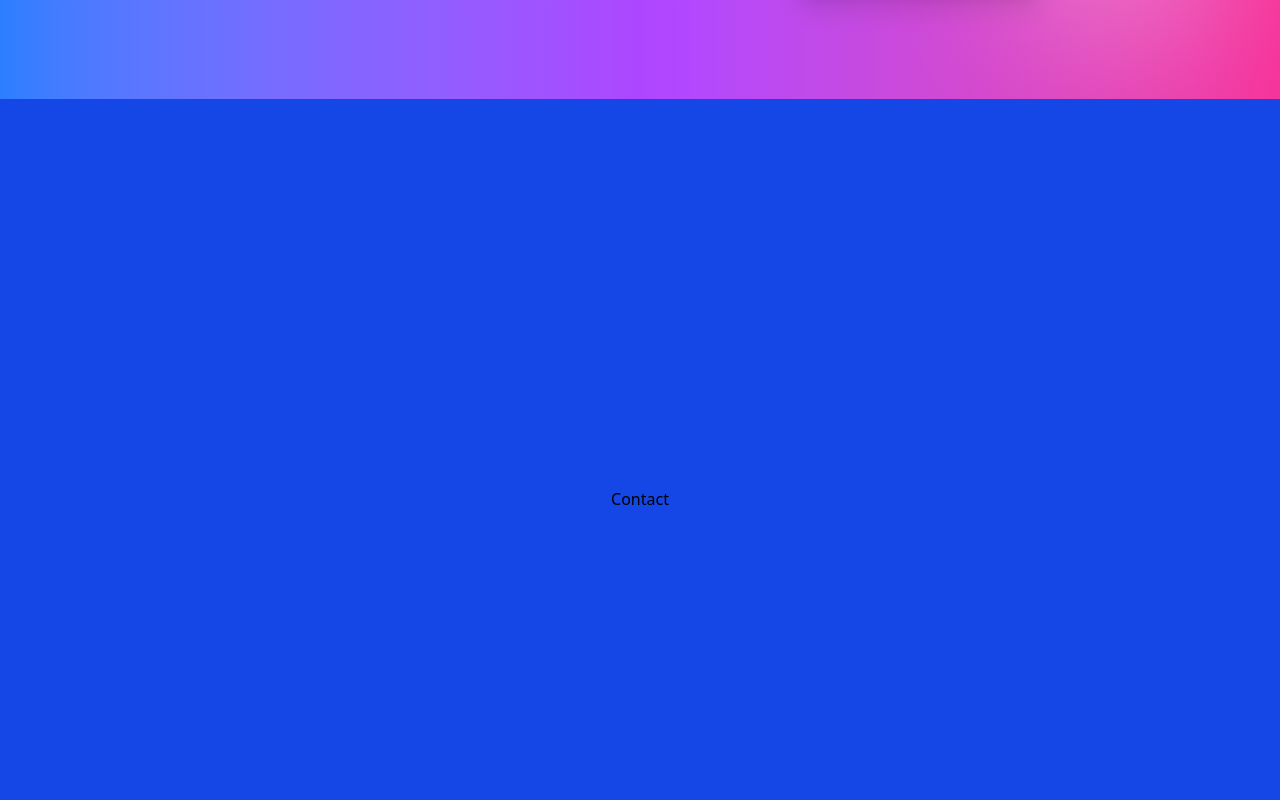
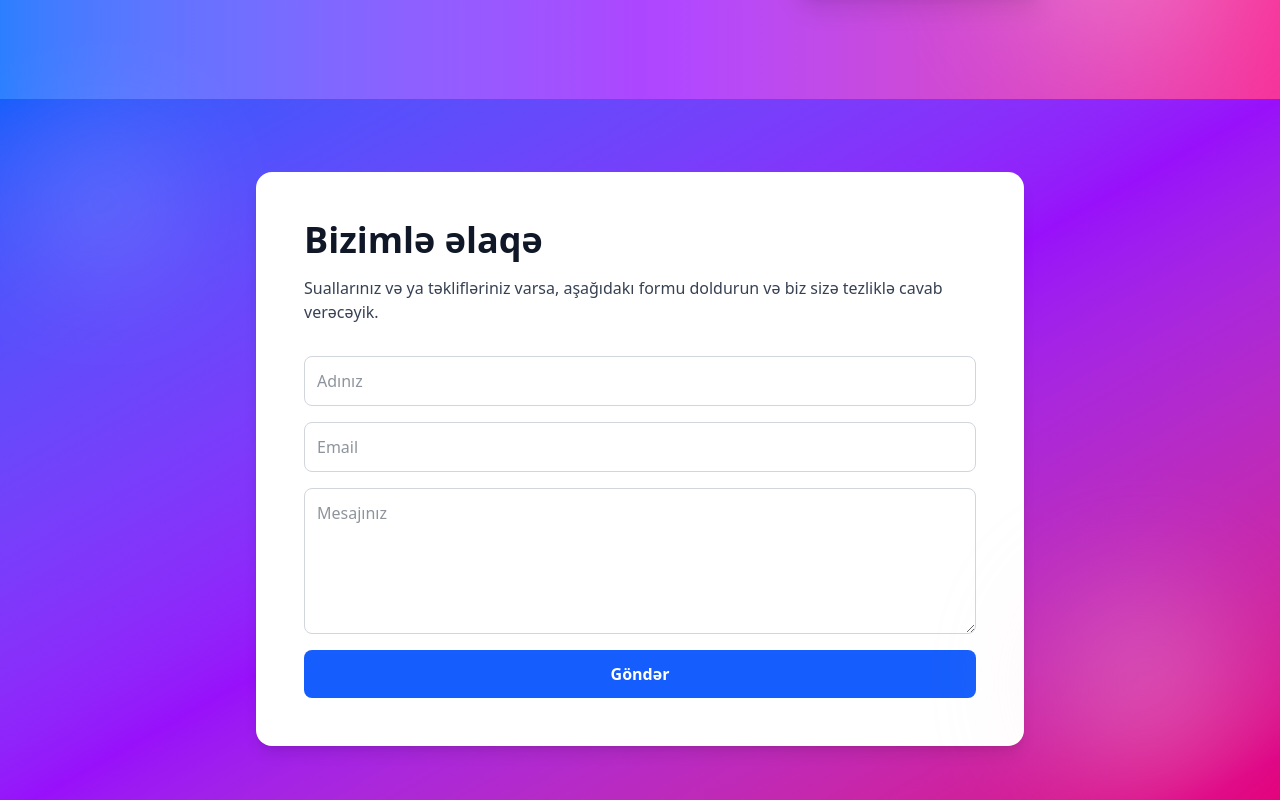
Before and after one commit to Aghakarim-23/exam-frontend, a React (Vite) app: page / in a window 1280 px wide. Shown: the part 4060-4860 px from the top of the page. Built offline with nearby package versions, Linux system fonts and the light colour scheme; no server answers.

Commit message:
add: Contact US component

```diff
--- a/src/components/home/Contact.jsx
+++ b/src/components/home/Contact.jsx
@@ -1,9 +1,47 @@
-import React from 'react'
+const Contact = () => {
 
-const Contact = () => {
   return (
-    <div className='min-h-screen flex justify-center items-center bg-blue-700' id='contact' >Contact</div>
-  )
-}
+    <section
+      id="contact"
+      className="min-h-[90vh] bg-gradient-to-br from-blue-600 via-purple-600 to-pink-600 flex items-center justify-center px-6 py-16 relative text-white"
+    >
+      <div className="max-w-3xl w-full bg-white rounded-2xl shadow-lg p-8 md:p-12 text-gray-800">
+        <h2 className="text-3xl md:text-4xl font-bold mb-4 text-gray-900">
+          Bizimlə əlaqə
+        </h2>
+        <p className="text-gray-700 mb-8">
+          Suallarınız və ya təklifləriniz varsa, aşağıdakı formu doldurun və biz sizə tezliklə cavab verəcəyik.
+        </p>
 
-export default Contact
+        <form className="flex flex-col gap-4">
+          <input
+            type="text"
+            placeholder="Adınız"
+            className="p-3 rounded-lg border border-gray-300 focus:outline-none focus:ring-2 focus:ring-blue-400"
+          />
+          <input
+            type="email"
+            placeholder="Email"
+            className="p-3 rounded-lg border border-gray-300 focus:outline-none focus:ring-2 focus:ring-blue-400"
+          />
+          <textarea
+            placeholder="Mesajınız"
+            rows={5}
+            className="p-3 rounded-lg border border-gray-300 focus:outline-none focus:ring-2 focus:ring-blue-400"
+          ></textarea>
+          <button
+            type="submit"
+            className="bg-blue-600 hover:bg-blue-700 text-white px-6 py-3 rounded-lg font-semibold transition"
+          >
+            Göndər
+          </button>
+        </form>
+      </div>
+
+      <div className="absolute top-10 left-10 w-32 h-32 bg-white opacity-20 rounded-full blur-3xl"></div>
+      <div className="absolute bottom-10 right-10 w-48 h-48 bg-pink-200 opacity-30 rounded-full blur-3xl"></div>
+    </section>
+  );
+};
+
+export default Contact;
```
